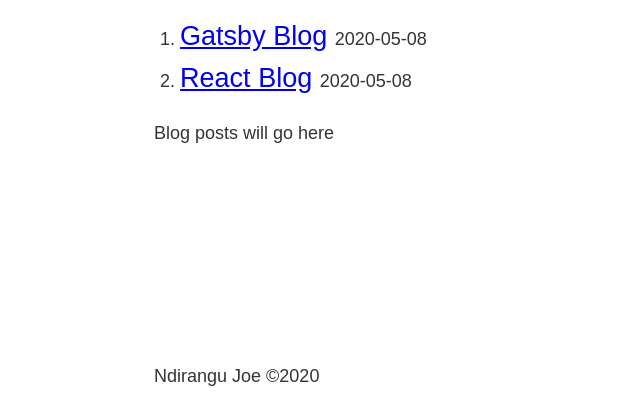
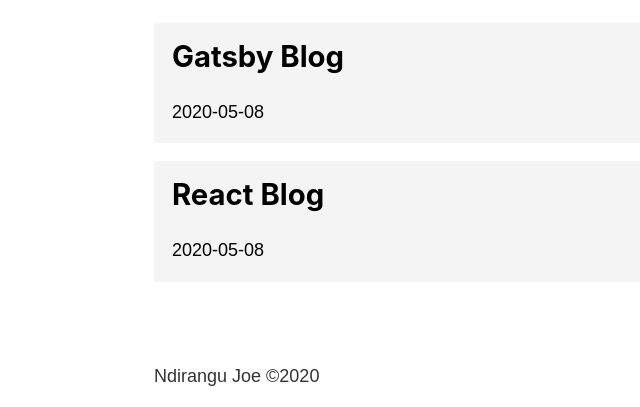
Before and after one commit to Mutembeijoe/the-great-gatsby, a Gatsby site: page /blog in a window 1280 px wide. Shown: the part 393-800 px from the top of the page, without its empty margins (129-769 px from the left). Built offline with nearby package versions, Linux system fonts and the light colour scheme; Gatsby itself is replaced by a stand-in of ours.

Commit message:
adds styles for the blog page

```diff
--- a/src/pages/blog.js
+++ b/src/pages/blog.js
@@ -1,6 +1,7 @@
 import React from "react"
 import Layout from "../components/layout"
 import { useStaticQuery, graphql, Link } from "gatsby"
+import blogStyles from './blog.module.scss'
 
 const Blog = () => {
   const {
@@ -30,15 +31,18 @@
     <Layout>
       <h1>Blog Posts</h1>
 
-      <ol>
+      <ol className={blogStyles.posts}>
         {edges.map(({ node: { frontmatter: { title, date }, fields:{slug} } }) => (
-          <li>
-            <span style={{ fontSize: "1.5rem" }}><Link to={`/blog/${slug}`}>{title}</Link> </span>
+          <li className={blogStyles.post}>
+            <Link to={`/blog/${slug}`}>
+            <h2>{title}</h2>
             <span>{date}</span>
+            </Link>
+
+
           </li>
         ))}
       </ol>
-      <p>Blog posts will go here</p>
     </Layout>
   )
 }
--- /dev/null
+++ b/src/pages/blog.module.scss
@@ -0,0 +1,19 @@
+.posts{
+    list-style-type: none;
+    margin:0
+}
+
+.post{
+    margin:1rem 0;
+
+    a{
+        background-color: #f4f4f4;
+        color:#000;
+        display: block;
+        padding:1rem;
+        text-decoration: none;
+    }
+    a:hover{
+        background-color: #e4e4e4;
+    }
+}
```
